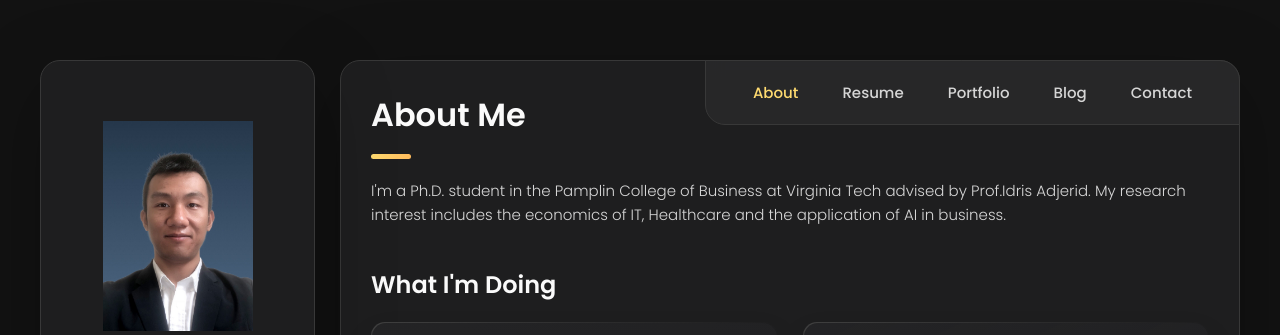
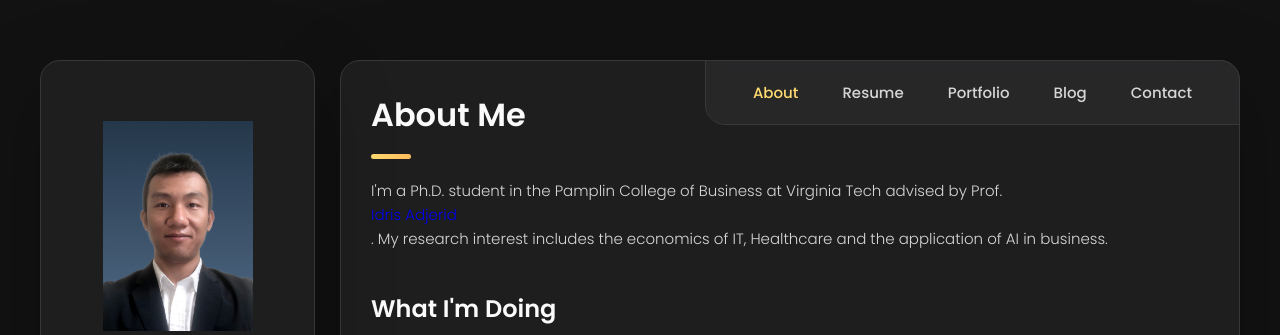
Before and after one commit to Shaokang-Yang/Shaokang-Yang.github.io, a plain HTML site: page index.html in a window 1280 px wide. Shown: the top 335 px of the page. Drawn offline with nearby package versions, Linux system fonts and the light colour scheme.

Commit message:
Update index.html

```diff
--- a/index.html
+++ b/index.html
@@ -209,7 +209,7 @@
 
         <section class="about-text">
           <p>
-            I'm a Ph.D. student in the Pamplin College of Business at Virginia Tech advised by Prof.Idris Adjerid. My research interest includes the economics of IT, Healthcare and the application
+            I'm a Ph.D. student in the Pamplin College of Business at Virginia Tech advised by Prof.<a href="https://bit.vt.edu/faculty/directory/adjerid.html">Idris Adjerid</a>. My research interest includes the economics of IT, Healthcare and the application
             of AI in business.
           </p>
 
```
